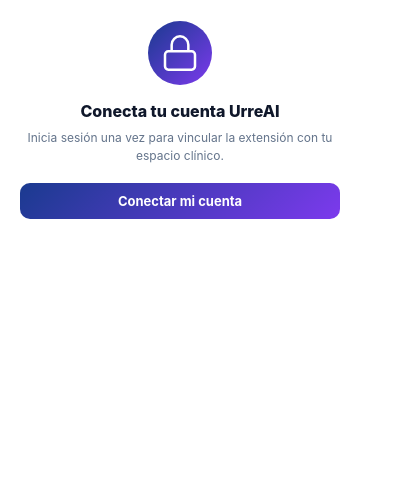
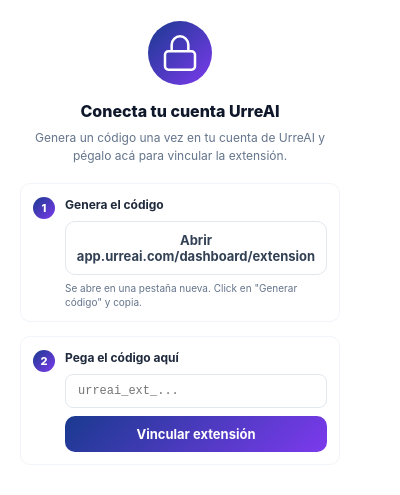
Before and after one commit to urreai/urreai-extension, a browser extension: page popup/popup.html in a window 400 px wide. Shown: the part 67-562 px from the top of the page. Drawn offline with Linux system fonts and the light colour scheme.

Commit message:
fix: flujo de vinculación en dos pasos siempre visibles + icon menos apretado
Problema: al click "Conectar mi cuenta" se abría el tab del código pero
el popup se cerraba. El campo para pegar solo aparecía si el usuario
reabría la extensión DESPUÉS de hacer click en "Conectar". Si el usuario
abría el popup por primera vez con el código ya copiado, no tenía dónde
pegarlo.

Fix UX:
- Popup auth ahora muestra los 2 pasos SIEMPRE visibles:
  • Paso 1: botón "Abrir app.urreai.com/dashboard/extension" (secundario).
  • Paso 2: input + botón "Vincular extensión" (primario, siempre ahí).
- Eliminado el estado "awaiting_token" — ya no necesario porque el
  campo de pegar nunca se oculta.
- tryAutoPasteFromClipboard() sigue ejecutándose al abrir el popup —
  si el usuario ya copió el código, se pega solo en el input y solo
  tiene que click "Vincular".

Fix icon:
- Letra "U" reducida de 62% a 50% del lado del ícono. Antes estaba muy
  pegada a los bordes, especialmente en 16x16 se veía aplastada.
- Border radius más suave (22% vs 20%).
- Padding interior más generoso.

Los archivos icon-*.png fueron regenerados con `scripts/make-icons.py`.

```diff
--- a/popup/popup.css
+++ b/popup/popup.css
@@ -130,14 +130,45 @@
 }
 .btn--secondary:hover { background: var(--slate-50); }
 
-.token-input-wrap { margin-top: 16px; text-align: left; }
-.token-input__label {
-  display: block;
+.auth-step {
+  display: flex;
+  align-items: flex-start;
+  gap: 10px;
+  text-align: left;
+  margin-top: 14px;
+  padding: 12px;
+  border: 1px solid var(--slate-100);
+  border-radius: 10px;
+  background: #fff;
+}
+.auth-step__num {
+  width: 22px;
+  height: 22px;
+  border-radius: 50%;
+  background: linear-gradient(135deg, var(--blue), var(--violet));
+  color: #fff;
+  font-weight: 800;
   font-size: 11px;
+  display: flex;
+  align-items: center;
+  justify-content: center;
+  flex-shrink: 0;
+  margin-top: 1px;
+}
+.auth-step__body { flex: 1; min-width: 0; }
+.auth-step__title {
+  font-size: 12px;
+  font-weight: 700;
+  color: var(--slate-800);
+  margin-bottom: 7px;
+}
+.auth-step__hint {
+  font-size: 10px;
   color: var(--slate-500);
-  margin-bottom: 6px;
-  font-weight: 600;
+  margin-top: 6px;
+  line-height: 1.4;
 }
+
 .token-input {
   width: 100%;
   padding: 9px 12px;
@@ -145,7 +176,7 @@
   font-family: monospace;
   border: 1.5px solid var(--slate-200);
   border-radius: 8px;
-  margin-bottom: 10px;
+  margin-bottom: 8px;
   outline: none;
 }
 .token-input:focus { border-color: var(--violet); }
--- a/popup/popup.html
+++ b/popup/popup.html
@@ -26,15 +26,29 @@
         <svg viewBox="0 0 24 24" width="40" height="40" fill="none" stroke="currentColor" stroke-width="1.5"><rect x="3" y="11" width="18" height="11" rx="2"/><path d="M7 11V7a5 5 0 0 1 10 0v4"/></svg>
       </div>
       <h2 class="auth-card__title">Conecta tu cuenta UrreAI</h2>
-      <p class="auth-card__sub">Inicia sesión una vez para vincular la extensión con tu espacio clínico.</p>
-      <button id="connect-btn" class="btn btn--primary btn--block">
-        Conectar mi cuenta
-      </button>
-      <div id="token-input-wrap" class="token-input-wrap hidden">
-        <label class="token-input__label">Pega el código que te dimos en la página:</label>
-        <input id="token-input" class="token-input" type="text" placeholder="urreai_ext_..." autocomplete="off" spellcheck="false">
-        <button id="save-token-btn" class="btn btn--primary btn--block">Vincular extensión</button>
-        <p id="token-error" class="token-error hidden"></p>
+      <p class="auth-card__sub">Genera un código una vez en tu cuenta de UrreAI y pégalo acá para vincular la extensión.</p>
+
+      <!-- Paso 1: generar codigo -->
+      <div class="auth-step">
+        <div class="auth-step__num">1</div>
+        <div class="auth-step__body">
+          <p class="auth-step__title">Genera el código</p>
+          <button id="connect-btn" class="btn btn--secondary btn--block">
+            Abrir app.urreai.com/dashboard/extension
+          </button>
+          <p class="auth-step__hint">Se abre en una pestaña nueva. Click en &quot;Generar código&quot; y copia.</p>
+        </div>
+      </div>
+
+      <!-- Paso 2: pegar codigo (siempre visible) -->
+      <div class="auth-step">
+        <div class="auth-step__num">2</div>
+        <div class="auth-step__body">
+          <p class="auth-step__title">Pega el código aquí</p>
+          <input id="token-input" class="token-input" type="text" placeholder="urreai_ext_..." autocomplete="off" spellcheck="false">
+          <button id="save-token-btn" class="btn btn--primary btn--block">Vincular extensión</button>
+          <p id="token-error" class="token-error hidden"></p>
+        </div>
       </div>
     </div>
   </section>
--- a/popup/popup.js
+++ b/popup/popup.js
@@ -54,13 +54,6 @@
 
 // ─── Auth ──────────────────────────────────────────────────────────────────
 
-const STORAGE_KEY_AWAITING = 'urreai_awaiting_token'
-
-function showPasteField() {
-  document.getElementById('token-input-wrap').classList.remove('hidden')
-  document.getElementById('connect-btn').classList.add('hidden')
-}
-
 async function tryAutoPasteFromClipboard() {
   // Si navigator.clipboard.readText está disponible y hay un token en el
   // portapapeles, autopegarlo. Ahorra un paso al usuario.
@@ -69,23 +62,20 @@
     const txt = (await navigator.clipboard.readText()).trim()
     if (txt.startsWith('urreai_ext_') && txt.length >= 30) {
       const input = document.getElementById('token-input')
-      input.value = txt
-      const msg = document.createElement('p')
-      msg.className = 'token-input__label'
-      msg.style.color = '#059669'
-      msg.textContent = '✓ Código detectado en el portapapeles — solo confirma.'
-      input.parentNode.insertBefore(msg, input)
+      if (input && !input.value) {
+        input.value = txt
+        input.style.borderColor = '#10B981'
+      }
     }
   } catch { /* clipboard permission denied, ignore */ }
 }
 
 document.getElementById('connect-btn').addEventListener('click', async () => {
-  // Guardamos flag "esperando token" para que al reabrir el popup vaya
-  // directo al campo de pegar sin repetir el paso de abrir tab.
-  await storageSet(STORAGE_KEY_AWAITING, true)
-  // Abre la pagina de vinculacion en el app para generar el token
+  // Abre la página de vinculación en una pestaña nueva. El popup se
+  // cierra automáticamente (comportamiento normal del navegador). Cuando
+  // el usuario vuelva a click en el ícono, el popup abre de nuevo y ve
+  // tanto el botón como el campo para pegar listos.
   chrome.tabs.create({ url: `${API_BASE}/dashboard/extension` })
-  showPasteField()
 })
 
 document.getElementById('save-token-btn').addEventListener('click', async () => {
@@ -102,7 +92,6 @@
   try {
     // Validar el token contra /api/extension/context
     await apiFetch('/api/extension/context')
-    await storageRemove(STORAGE_KEY_AWAITING)
     showView('main')
     await loadPatients()
   } catch (err) {
@@ -115,10 +104,6 @@
 document.getElementById('logout-btn').addEventListener('click', async () => {
   await storageRemove(STORAGE_KEY_TOKEN)
   await storageRemove(STORAGE_KEY_PATIENT)
-  await storageRemove(STORAGE_KEY_AWAITING)
-  // Reset UI
-  document.getElementById('token-input-wrap').classList.add('hidden')
-  document.getElementById('connect-btn').classList.remove('hidden')
   document.getElementById('token-input').value = ''
   showView('auth')
 })
@@ -283,12 +268,8 @@
     await loadPatients()
     return
   }
-  // Si hay un flow de vinculacion en progreso, saltarse el boton "Conectar"
-  // y llevar al usuario directo al campo de pegar token.
-  const awaiting = await storageGet(STORAGE_KEY_AWAITING)
   showView('auth')
-  if (awaiting) {
-    showPasteField()
-    await tryAutoPasteFromClipboard()
-  }
+  // Siempre intentar auto-pegar del clipboard — si el usuario acaba de
+  // copiar el código, se pega solo y solo tiene que dar "Vincular".
+  await tryAutoPasteFromClipboard()
 })()
```
Also changed, not shown: icons/icon-128.png, icons/icon-16.png, icons/icon-48.png, 1 other file.
